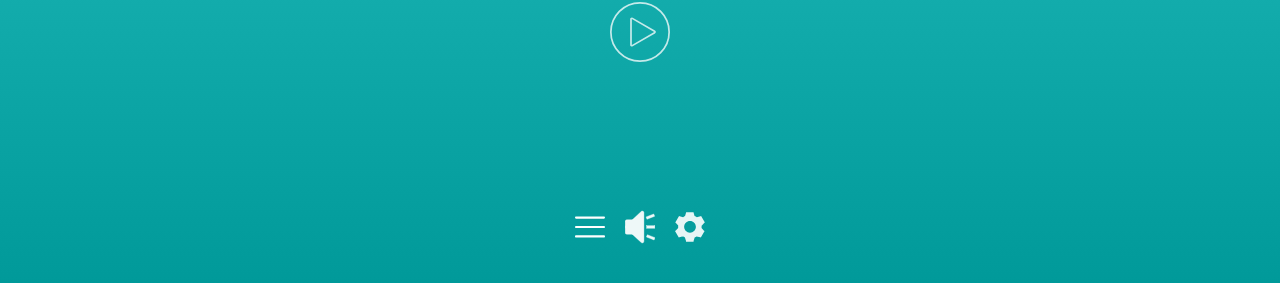
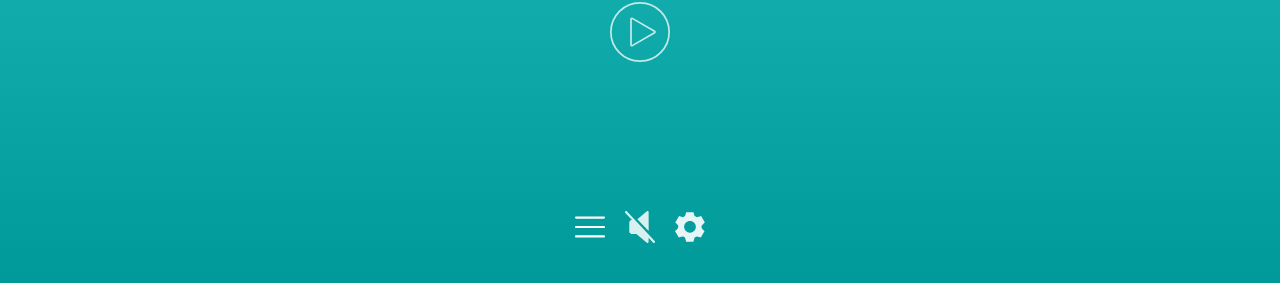
Before and after one commit to timodilg/capstone-project, a React (Create React App) app: page /timer in a window 1280 px wide. Both pictures are taken after a click on the picture 640 px from the left and 711 px from the top of the page. Shown: the part 509-792 px from the top of the page. Built offline with nearby package versions, Linux system fonts and the light colour scheme.

Commit message:
Add sound logic to timer

```diff
--- a/src/components/Sound.js
+++ b/src/components/Sound.js
@@ -1,8 +1,7 @@
 import React from 'react'
-// import * as timerStates from './timerStates'
 
 export default function Sound() {
   const whitenoise = require('../sounds/whitenoise.mp3')
 
-  return <audio src={whitenoise} autoPlay />
+  return <audio src={whitenoise} autoPlay loop />
 }
--- a/src/components/timer/TimerIcons.js
+++ b/src/components/timer/TimerIcons.js
@@ -2,8 +2,9 @@ import React from 'react'
 import { Link } from 'react-router-dom'
 import styled from 'styled-components/macro'
 
-export default function TimerIcons() {
+export default function TimerIcons({ muteSound, unmuteSound, soundState }) {
   const soundOnIcon = require('../../images/sound-on-white-93.svg')
+  const soundOffIcon = require('../../images/sound-off-white.svg')
   const settingsIcon = require('../../images/settings-white-90.svg')
   const todoIcon = require('../../images/todolist-white-75.svg')
 
@@ -12,7 +13,17 @@ export default function TimerIcons() {
       <Link to="/todo">
         <img src={todoIcon} alt="todolist" width="30" />
       </Link>
-      <img src={soundOnIcon} alt="sound on" width="30" />
+      {soundState === 7 ? (
+        <img src={soundOnIcon} alt="sound on" width="30" onClick={muteSound} />
+      ) : (
+        <img
+          src={soundOffIcon}
+          alt="sound off"
+          width="30"
+          onClick={unmuteSound}
+        />
+      )}
+
       <Link to="/settings">
         <img src={settingsIcon} alt="settings" width="30" />
       </Link>
--- a/src/pages/Timer.js
+++ b/src/pages/Timer.js
@@ -2,7 +2,7 @@ import React, { useState, useEffect } from 'react'
 import styled from 'styled-components/macro'
 import moment from 'moment'
 import TimerDisplay from '../components/timer/TimerDisplay'
-// import Sound from '../components/Sound'
+import Sound from '../components/Sound'
 import TimerIcons from '../components/timer/TimerIcons'
 import TimerFocusTask from '../components/timer/TimerFocusTask'
 import play from '../images/play.svg'
@@ -27,6 +27,9 @@ export default function Timer({
   const BREAK_RUNNING = 4
   const PAUSE = 5
 
+  const LOUD = 7
+  const MUTE = 8
+
   const [timerState, setTimerState] = useState(NOT_SET)
 
   const [currentTime, setCurrentTime] = useState(
@@ -36,10 +39,11 @@ export default function Timer({
     moment.duration(Number(breakInterval), 'minutes')
   )
 
+  const [soundState, setSoundState] = useState(LOUD)
+
   useEffect(() => {
     const interval = setInterval(() => {
       reduceTimer()
-      console.log(timerState)
     }, 1000)
     return () => clearInterval(interval)
   }, [timerState, currentTime, currentBreakTime])
@@ -94,6 +98,14 @@ export default function Timer({
     }
   }
 
+  function muteSound() {
+    setSoundState(MUTE)
+  }
+
+  function unmuteSound() {
+    setSoundState(LOUD)
+  }
+
   return (
     <TimerBackground>
       <TimerStyled>
@@ -136,8 +148,12 @@ export default function Timer({
             </>
           ) : null}
         </div>
-        <TimerIcons />
-        {/* <Sound soundOn={timerState === timerStates.RUNNING} /> */}
+        <TimerIcons
+          muteSound={muteSound}
+          unmuteSound={unmuteSound}
+          soundState={soundState}
+        />
+        {timerState === 1 && soundState === 7 ? <Sound /> : null}
       </TimerStyled>
     </TimerBackground>
   )
```
